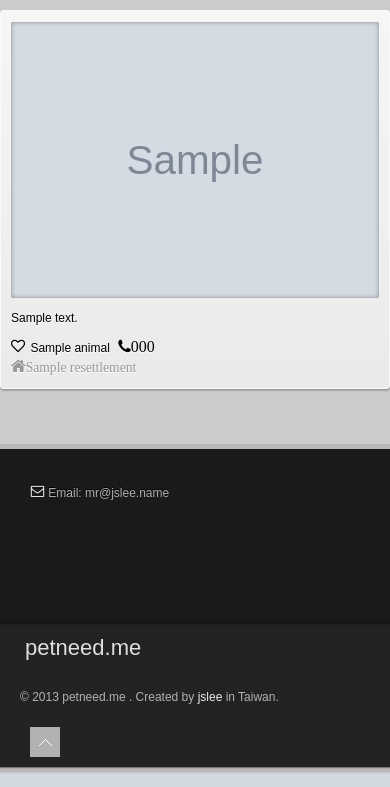
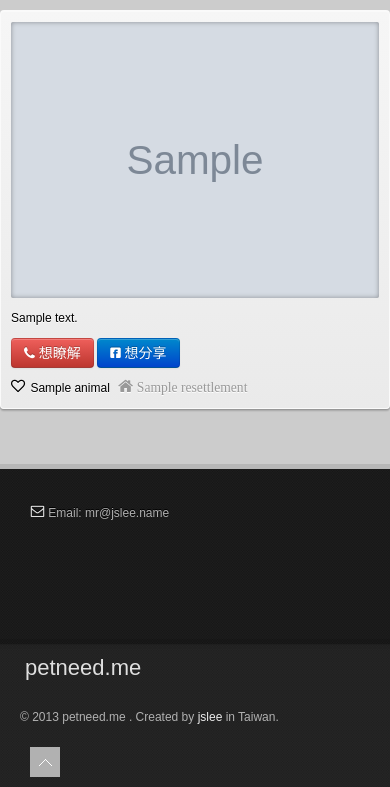
Before and after one commit to jsleetw/petneed.me, a Django app: template pets/animal/templates/index.html in a window 390 px wide. Shown: the part 70-857 px from the top of the page. Run offline with Django 3.2, Linux system fonts and the light colour scheme; the template is opened without the code that fills it: most values are stand-ins (such as "Sample title", 1, 10 or a date in 2020); grey boxes marked "Sample" are stand-in pictures; some libraries are stand-ins or nearby versions; some web fonts are replaced.

Commit message:
#6 add action block, which includes 1) make phone-call and 2) share to FB, on animal block

```diff
--- a/pets/animal/templates/brick.html
+++ b/pets/animal/templates/brick.html
@@ -5,11 +5,13 @@
             <p>{{i.note}}
             </p>
         </div>
+        <div class="actions">
+            <span class="btn btn-danger"><i class="fa-icon-phone"></i> <a href="tel://{{i.phone_normalized}}">想瞭解</a></span>
+            <span class="btn btn-primary"><i class="fa-icon-facebook-sign"></i> <a href="{{i.share_link_facebook}}">想分享</a></span>
+        </div>
         <div class="meta">
             <span><i class="fa-icon-heart-empty"></i> <a href="#">{{i.name}}</a></span>
-            <span><i class="fa-icon-phone"><a href="tel://{{i.phone_normalized}}">{{i.phone}}</a></i></span>
-            <br />
-            <span><i class="fa-icon-home muted"><small>{{i.resettlement}}</small></i></span>
+            <span><i class="fa-icon-home muted"> <small>{{i.resettlement}}</small></i></span>
         </div>
     </div>
 </div>
--- a/pets/src/css/style.css
+++ b/pets/src/css/style.css
@@ -473,6 +473,10 @@ header {
 #wall .item {
 	margin: 0px;
 	margin-bottom: 30px;
+}
+
+#wall .item .actions a {
+    color: white;
 }
 
 #wall .item .meta {
```
